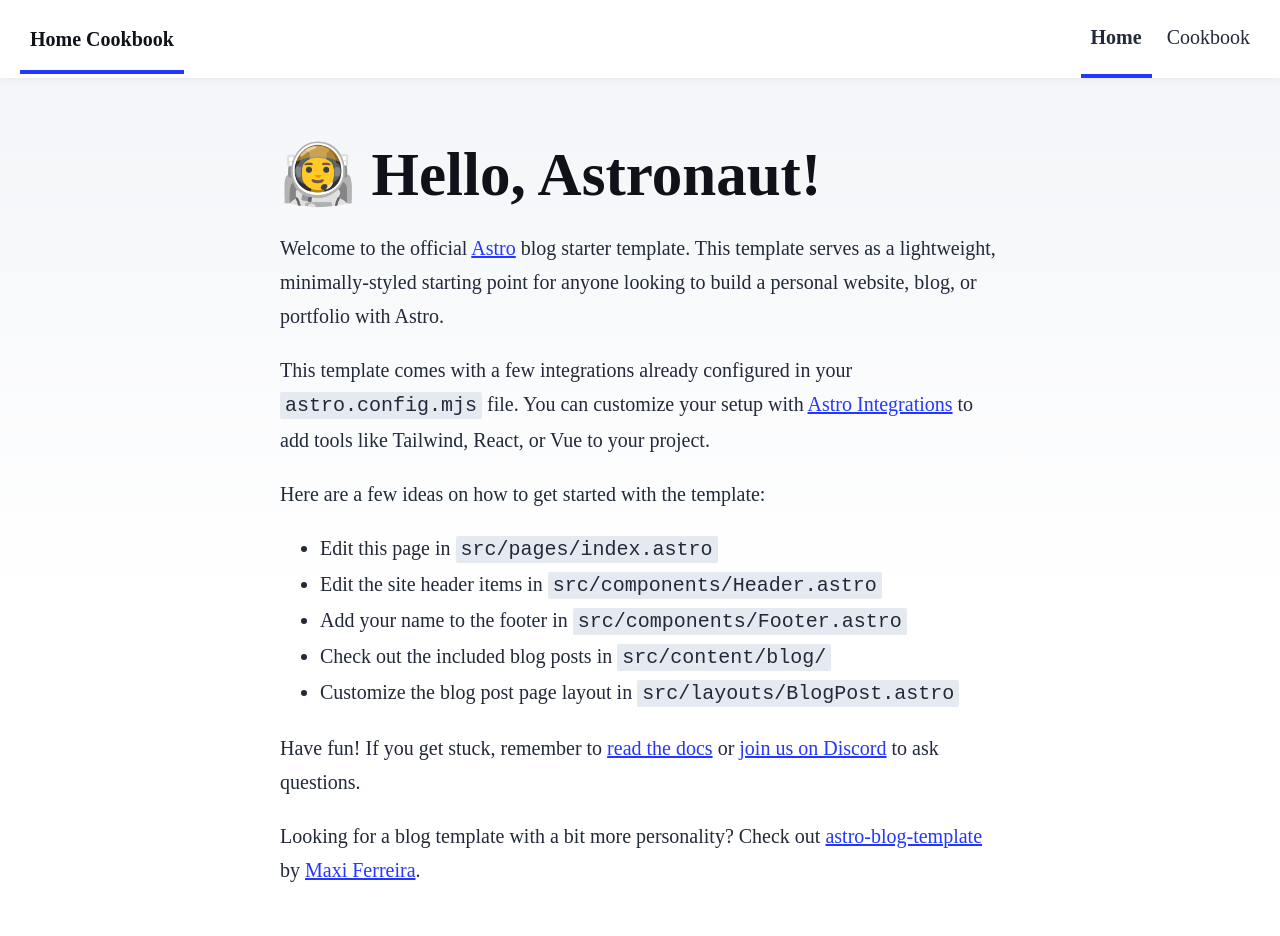
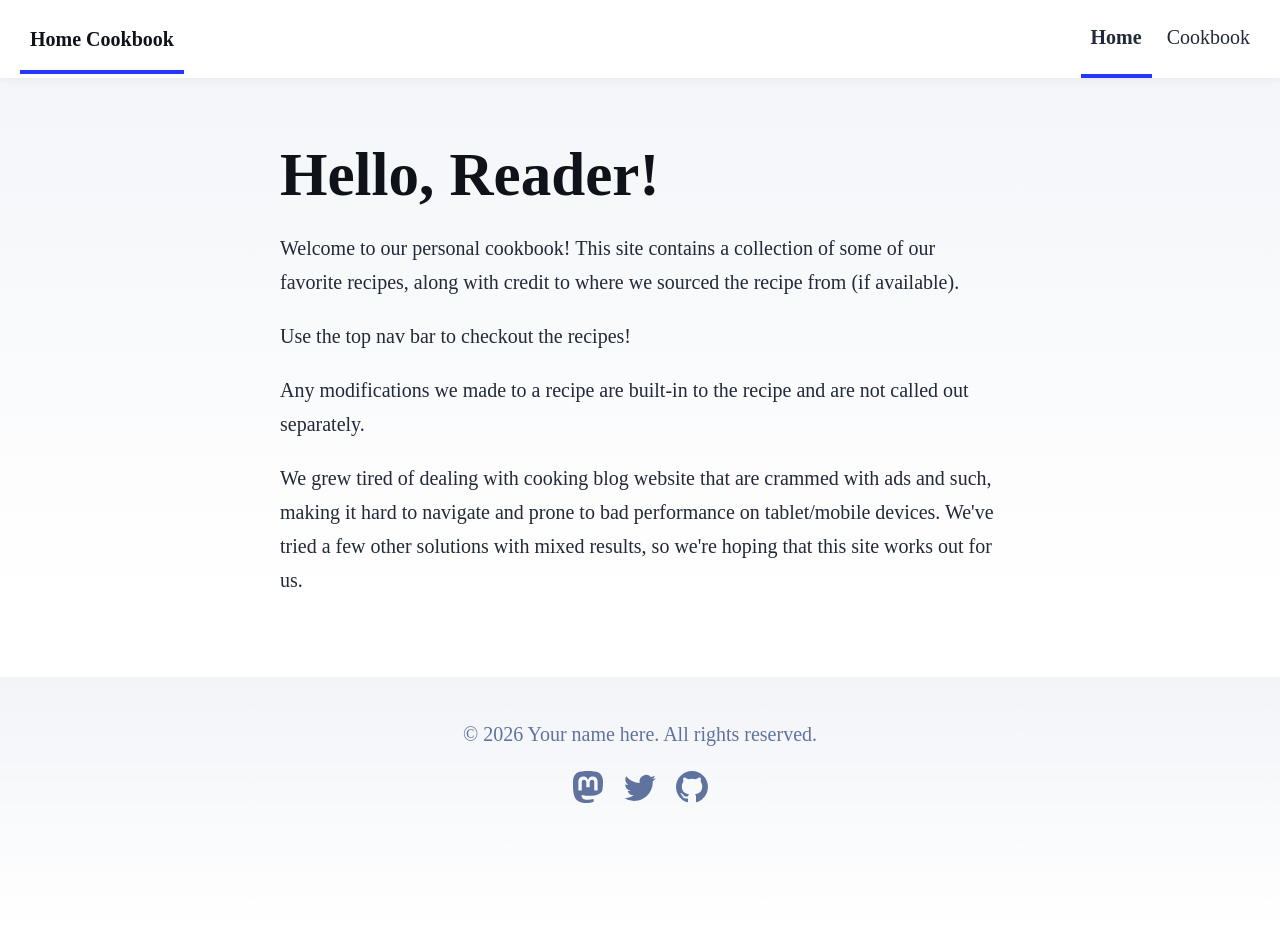
Before and after one commit to Pradoxzon/home-cookbook, an Astro site: page / in a window 1280 px wide. Shown: the top 936 px of the page. Built offline with nearby package versions, Linux system fonts and the light colour scheme; Astro itself is replaced by a stand-in of ours.

Commit message:
Update home page

```diff
--- a/src/pages/index.astro
+++ b/src/pages/index.astro
@@ -13,45 +13,23 @@ import { SITE_DESCRIPTION, SITE_TITLE } from '../consts';
 	<body>
 		<Header />
 		<main>
-			<h1>🧑‍🚀 Hello, Astronaut!</h1>
+			<h1>Hello, Reader!</h1>
 			<p>
-				Welcome to the official <a href="https://astro.build/">Astro</a> blog starter template. This
-				template serves as a lightweight, minimally-styled starting point for anyone looking to
-				build a personal website, blog, or portfolio with Astro.
+				Welcome to our personal cookbook! This site contains a collection of some of our
+				favorite recipes, along with credit to where we sourced the recipe from (if available).
 			</p>
 			<p>
-				This template comes with a few integrations already configured in your{' '}
-				<code>astro.config.mjs</code> file. You can customize your setup with{' '}
-				<a href="https://astro.build/integrations">Astro Integrations</a> to add tools like
-				Tailwind, React, or Vue to your project.
-			</p>
-			<p>Here are a few ideas on how to get started with the template:</p>
-			<ul>
-				<li>
-					Edit this page in <code>src/pages/index.astro</code>
-				</li>
-				<li>
-					Edit the site header items in <code>src/components/Header.astro</code>
-				</li>
-				<li>
-					Add your name to the footer in <code>src/components/Footer.astro</code>
-				</li>
-				<li>
-					Check out the included blog posts in <code>src/content/blog/</code>
-				</li>
-				<li>
-					Customize the blog post page layout in <code>src/layouts/BlogPost.astro</code>
-				</li>
-			</ul>
-			<p>
-				Have fun! If you get stuck, remember to{' '}
-				<a href="https://docs.astro.build/">read the docs</a> or{' '}
-				<a href="https://astro.build/chat">join us on Discord</a> to ask questions.
+				Use the top nav bar to checkout the recipes!
 			</p>
 			<p>
-				Looking for a blog template with a bit more personality? Check out{' '}
-				<a href="https://github.com/Charca/astro-blog-template">astro-blog-template</a> by{' '}
-				<a href="https://twitter.com/Charca">Maxi Ferreira</a>.
+				Any modifications we made to a recipe are built-in to the recipe and are not called
+				out separately.
+			</p>
+			<p>
+				We grew tired of dealing with cooking blog website that are crammed with ads and
+				such, making it hard to navigate and prone to bad performance on tablet/mobile devices.
+				We've tried a few other solutions with mixed results, so we're hoping that this site
+				works out for us.
 			</p>
 		</main>
 		<Footer />
```
